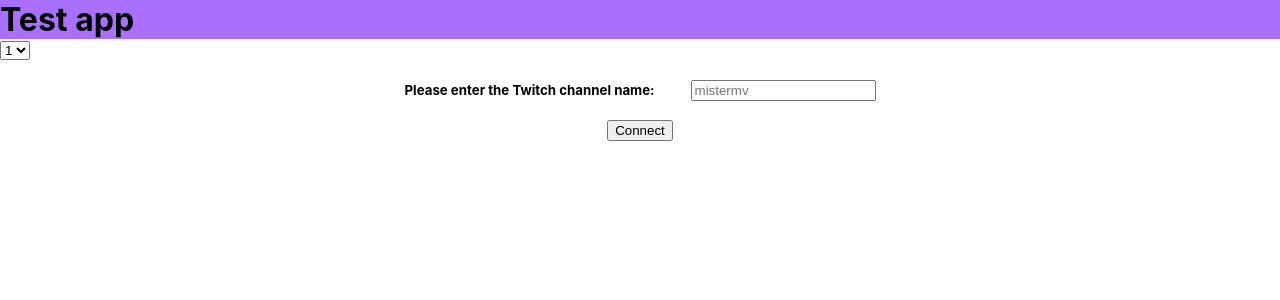
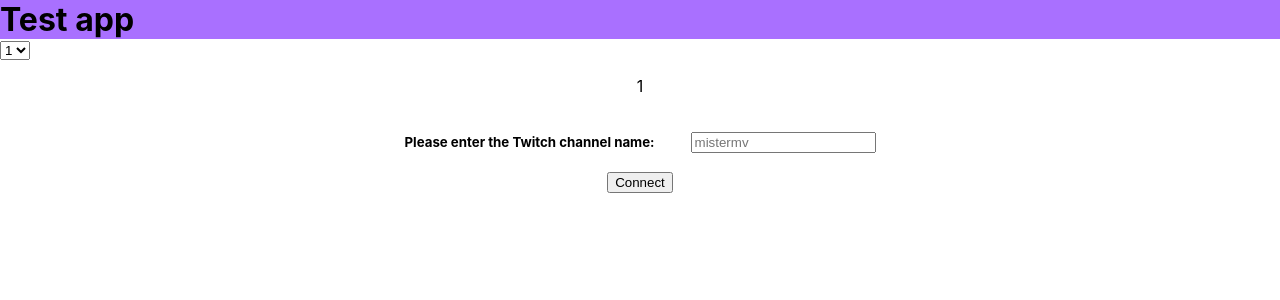
Before and after one commit to LFSchefer/chat-word-tracker, a React (Create React App) app: page / in a window 1280 px wide. Shown: the top 300 px of the page. Built offline with nearby package versions, Linux system fonts and the light colour scheme.

Commit message:
WIP number of chats

```diff
--- a/src/App.js
+++ b/src/App.js
@@ -1,11 +1,13 @@
 import './App.css';
 import Header from './components/Header';
 import InputForm from './components/InputForm';
+import NumberOfChat from './components/NumberOfChat';
 
 function App() {
   return (
     <div className="App">
       <Header/>
+      <NumberOfChat/>
       <InputForm/>
     </div>
   );
--- a/src/components/Connector.jsx
+++ b/src/components/Connector.jsx
@@ -33,10 +33,15 @@ export default function Connector(props) {
 
   }
 
+  const connectionBtn =
+  <div className='connector'>
+    <button className='btn-connect' onClick={connection} >Connect</button>
+  </div>
+
 
   return (
-    <div className='connector'>
-    <button className='btn-connect' onClick={connection} >Connect</button>
-    </div>
+    <>
+      {connectionBtn}
+    </>
   )
 }
--- a/src/components/InputForm.jsx
+++ b/src/components/InputForm.jsx
@@ -5,15 +5,12 @@ import Connector from './Connector';
 export default function InputForm(props) {
 
   const [chanelName, setChanelName] = React.useState('mistermv')
-  const [numberOfChanel, setNumberOFChanel] = React.useState(1)
 
   const twitchChannel = (event) => {
     setChanelName(event)
   }
 
-  const numberOfTwitchChanel = (event) => {
-    setNumberOFChanel(event)
-  }
+
 
   const chanel =
   <div className='form-container'>
@@ -21,24 +18,24 @@ export default function InputForm(props) {
     <input type="text" placeholder='mistermv' onChange={(event) => twitchChannel(event.target.value)}/>
   </div>
 
-  const inputChannel =
-  <>
-  <div className='number-of-chanel'>
-    <select name="" onChange={e => numberOfTwitchChanel(e.target.value)} defaultValue={numberOfChanel}>
-      <option value="1">1</option>
-      <option value="2">2</option>
-      <option value="3">3</option>
-      <option value="4">4</option>
-      <option value="5">5</option>
-    </select>
-  </div>
-  {chanel}
-  </>
+  // const inputChannel =
+  // <>
+  // <div className='number-of-chanel'>
+  //   <select name="" onChange={e => numberOfTwitchChanel(e.target.value)} defaultValue={numberOfChanel}>
+  //     <option value="1">1</option>
+  //     <option value="2">2</option>
+  //     <option value="3">3</option>
+  //     <option value="4">4</option>
+  //     <option value="5">5</option>
+  //   </select>
+  // </div>
+  // {chanel}
+  // </>
 
 
   return (
     <>
-    {inputChannel}
+    {chanel}
     <Connector chanel={chanelName}/>
     </>
   )
--- /dev/null
+++ b/src/components/NumberOfChat.css
@@ -0,0 +1,5 @@
+.connector-container {
+  display: flex;
+  align-items: center;
+  justify-content: center;
+}
--- /dev/null
+++ b/src/components/NumberOfChat.jsx
@@ -0,0 +1,42 @@
+import * as React from 'react'
+import './NumberOfChat.css'
+
+export default function NumberOfChat(props) {
+
+  const [numberOfChanel, setNumberOFChanel] = React.useState([1])
+
+  console.log(numberOfChanel)
+
+  const numberOfTwitchChanel = (event) => {
+    let array = []
+    for (let index = 0; index < event; index++) {
+      array.push(index + 1)
+    }
+    setNumberOFChanel(array)
+  }
+
+  const inputSelect =
+  <div className='number-of-chanel'>
+  <select name="" onChange={e => numberOfTwitchChanel(e.target.value)} defaultValue={numberOfChanel[0]}>
+    <option value="1">1</option>
+    <option value="2">2</option>
+    <option value="3">3</option>
+    <option value="4">4</option>
+  </select>
+  </div>
+
+  const test = numberOfChanel.map((num,index) => {
+    return <p>{num}</p>
+  })
+
+
+
+  return (
+    <>
+    {inputSelect}
+    <div className='connector-container'>
+      {test}
+    </div>
+    </>
+  )
+}
```
